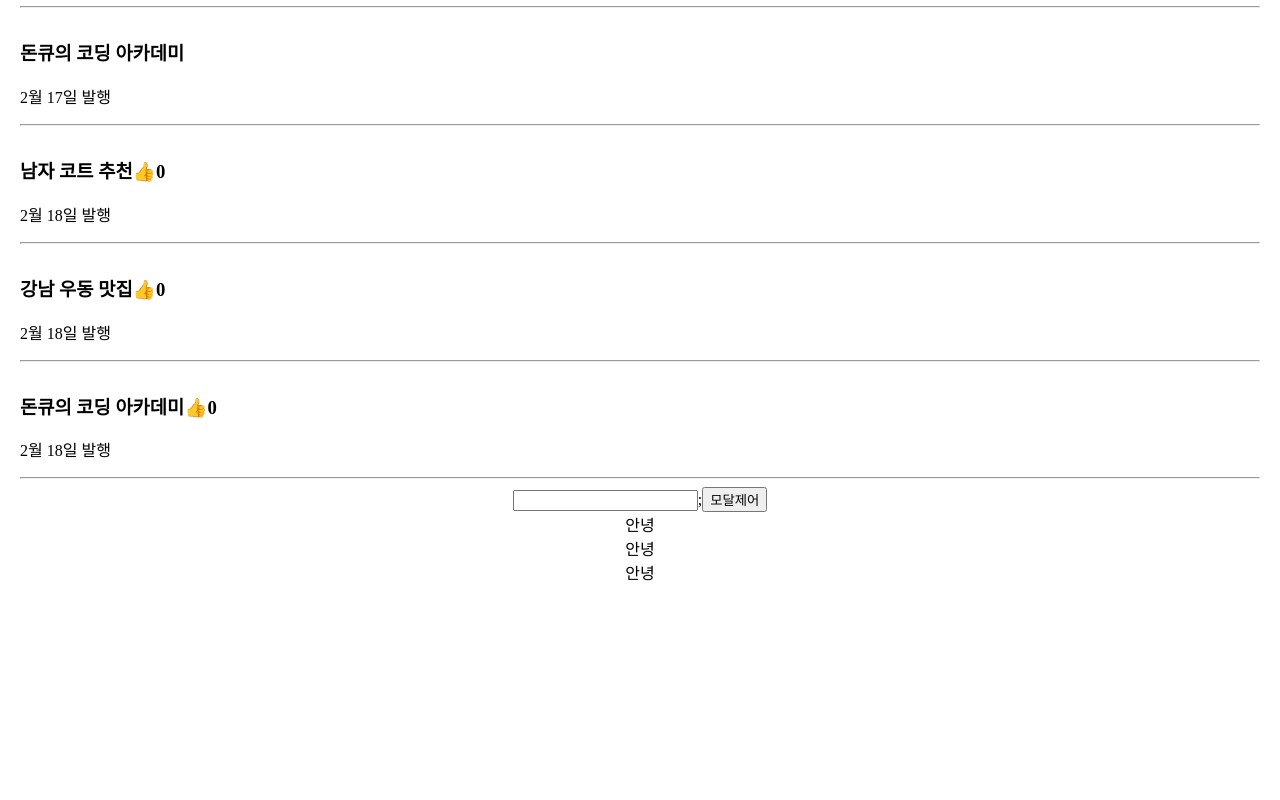
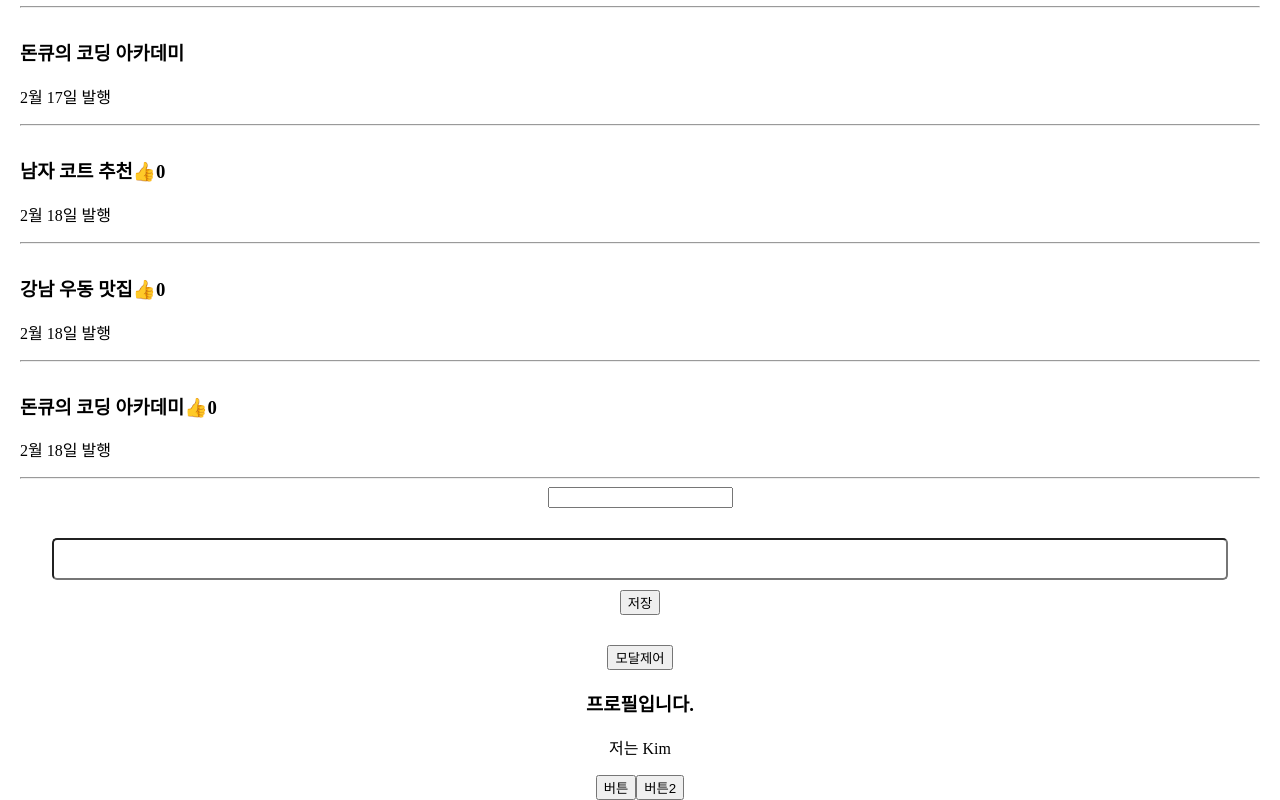
Before and after one commit to donqlee/react, a React (Create React App) app in the folder blog/: page / in a window 1280 px wide. Shown: the part 321-1121 px from the top of the page. Before the commit the page ends 905 px from the top, so only its background shows below. Built offline with nearby package versions, Linux system fonts and the light colour scheme.

Commit message:
input 하여 저장하는법, 리엑트 구문법

```diff
--- a/blog/src/App.css
+++ b/blog/src/App.css
@@ -23,6 +23,21 @@
   margin-top: 20px;
   padding: 20px;
   background: #eee;
+}
+.publish {
+  margin-top: 30px;
+  margin-bottom: 30px;
+}
+.publish input {
+  padding: 10px;
+  font-size: 16px;
+  border-radius: 5px;
+  width: 90%;
+}
+.publish button {
+  display: block;
+  margin: auto;
+  margin-top: 10px;
 }
 
 .App-logo {
--- a/blog/src/App.js
+++ b/blog/src/App.js
@@ -9,6 +9,7 @@
     "돈큐의 코딩 아카데미",
   ]);
   let [따봉, 따봉변경] = useState(0);
+
   let [누른제목, 누른제목변경] = useState(0);
   let [입력값, 입력값변경] = useState("");
 
@@ -134,7 +135,23 @@
           입력값변경(e.target.value);
         }}
       ></input>
-      ;{/* HTML을 한단어로 줄여서 쓸수 있는 방법: 리액트의 Component 문법 */}
+      <div className="publish">
+        <input
+          onChange={(e) => {
+            입력값변경(e.target.value);
+          }}
+        ></input>
+        <button
+          onClick={() => {
+            var arrayCopy = [...글제목];
+            arrayCopy.push(입력값);
+            글제목변경(arrayCopy);
+          }}
+        >
+          저장
+        </button>
+      </div>
+      {/* HTML을 한단어로 줄여서 쓸수 있는 방법: 리액트의 Component 문법 */}
       {/* Componet 유의 사항
       1. 이름은 대문자
       2. return() 안에 있는건 태그 하나로 묶어야함 -> return() 내부를 묵을때 의미없는 <div> 쓰기 싫으면 <> </> 이걸쓴다 */}
@@ -149,8 +166,9 @@
         <Modal 글제목={글제목} 누른제목={누른제목}></Modal>
       ) : null}
       <button onClick={모달창제어}>모달제어</button>
-      {반복된UI()}
       {/* 일반적인 반복문 쓰는법  */}
+
+      <Profile></Profile>
     </div>
   );
 }
@@ -168,4 +186,36 @@
   // 2. 자식컴포넌트에서 props 파라미터 입력 후 사용
 }
 
+//예전 리엑트 컴포넌트 만드는법
+class Profile extends React.Component {
+  constructor() {
+    super();
+    // state 설정 방법
+    this.state = { name: "Kim", age: 30 };
+  }
+  //함수 만드는 곳
+  changeName() {
+    this.setState({ name: "Park" });
+  }
+
+  render() {
+    return (
+      <div>
+        <h3>프로필입니다.</h3>
+        {/* state 꺼내는법 */}
+        <p>저는 {this.state.name}</p>
+        <button
+          onClick={() => {
+            // state 변경하는법
+            this.setState({ name: "Park" });
+          }}
+        >
+          버튼
+        </button>
+        <button onClick={this.changeName.bind(this)}>버튼2</button>
+      </div>
+    );
+  }
+}
+
 export default App;
```
